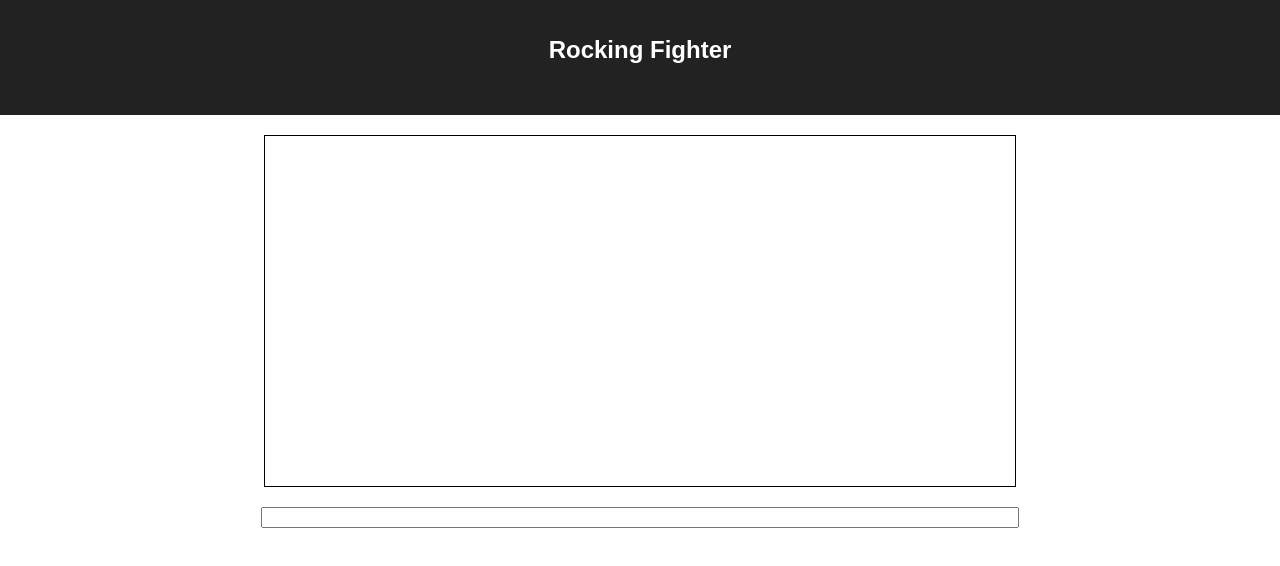
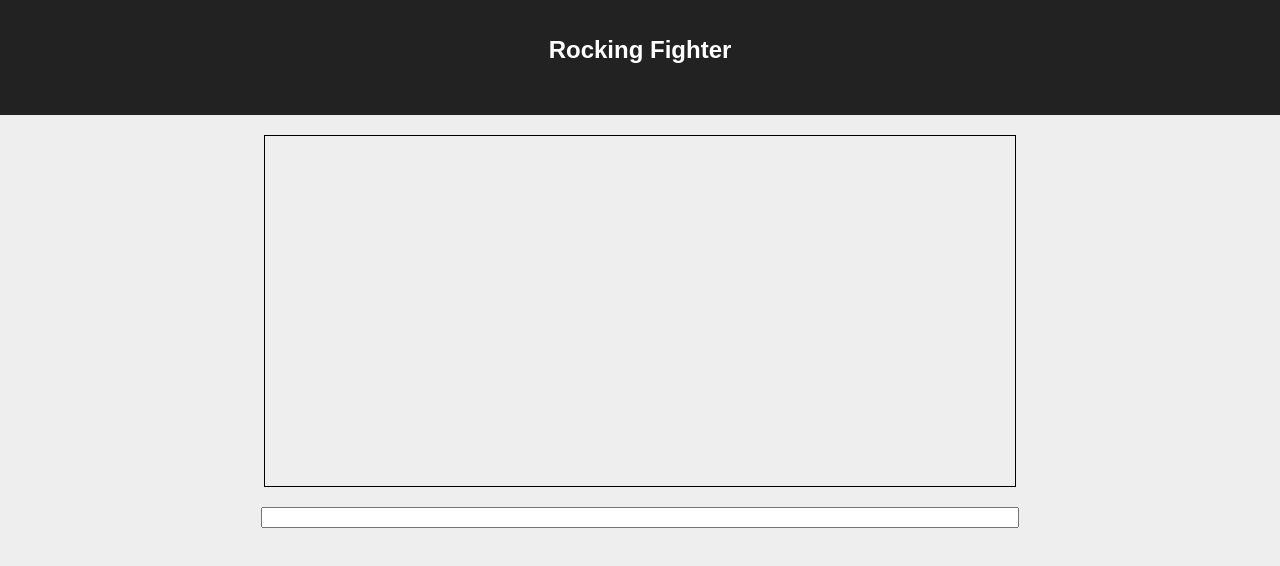
Before and after one commit to stankeecar/Rocking-Fighter, a React (Create React App) app: page / in a window 1280 px wide. Shown: the top 566 px of the page. Built offline with nearby package versions, Linux system fonts and the light colour scheme.

Commit message:
Added off-white background color to body

```diff
--- a/src/App.css
+++ b/src/App.css
@@ -1,3 +1,7 @@
+body {
+  background-color: #EEE;
+}
+
 .App {
   text-align: center;
 }
```
